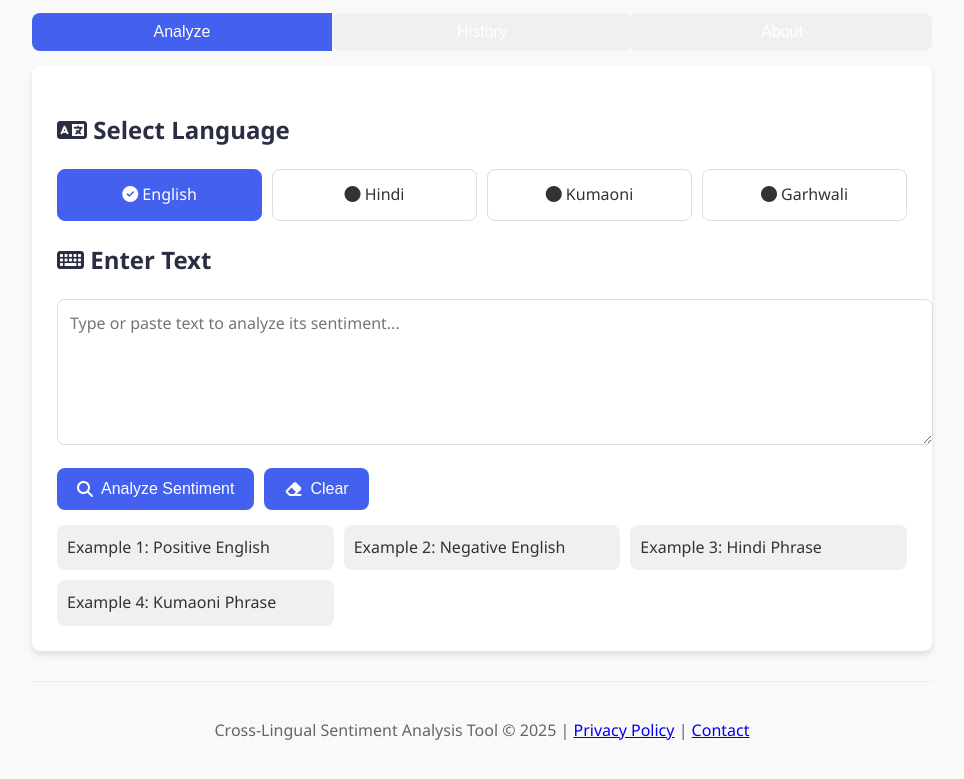
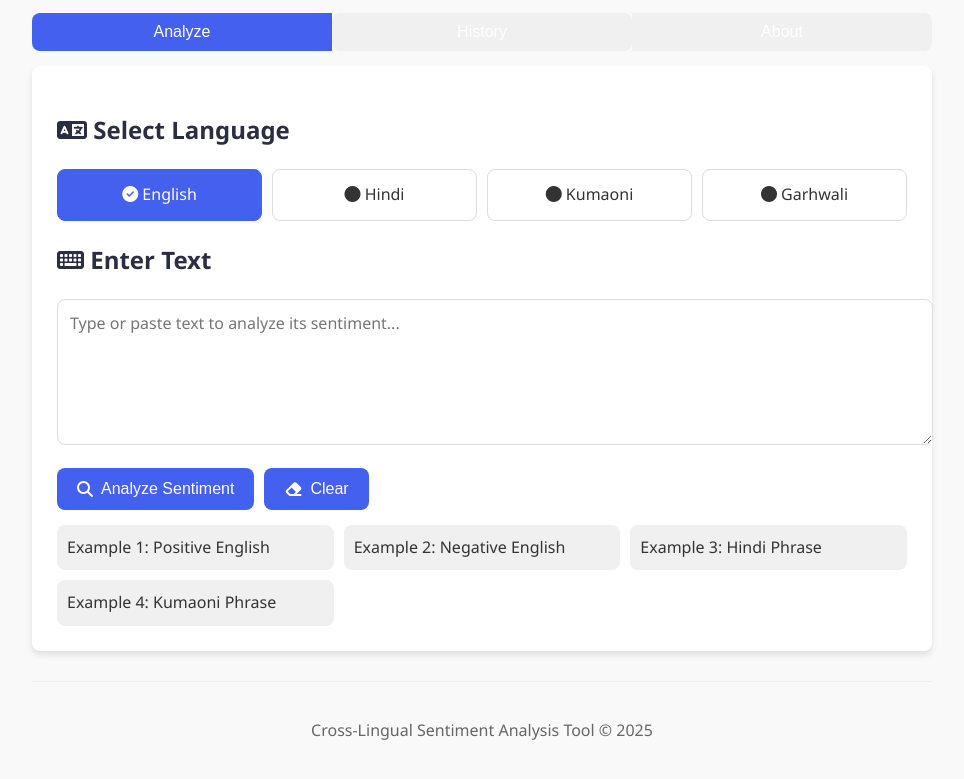
Before and after one commit to specbeck/nlp-sentiment, a plain HTML site: page index.html in a window 1280 px wide. Shown: the part 113-892 px from the top of the page, without its empty margins (158-1122 px from the left). Drawn offline with Linux system fonts and the light colour scheme.

Commit message:
Minor fix

```diff
--- a/index.html
+++ b/index.html
@@ -453,7 +453,7 @@
     </div>
 
     <footer>
-        <p>Cross-Lingual Sentiment Analysis Tool © 2025 | <a href="#">Privacy Policy</a> | <a href="#">Contact</a></p>
+        <p>Cross-Lingual Sentiment Analysis Tool © 2025 </p>
     </footer>
 
     <script>
```
